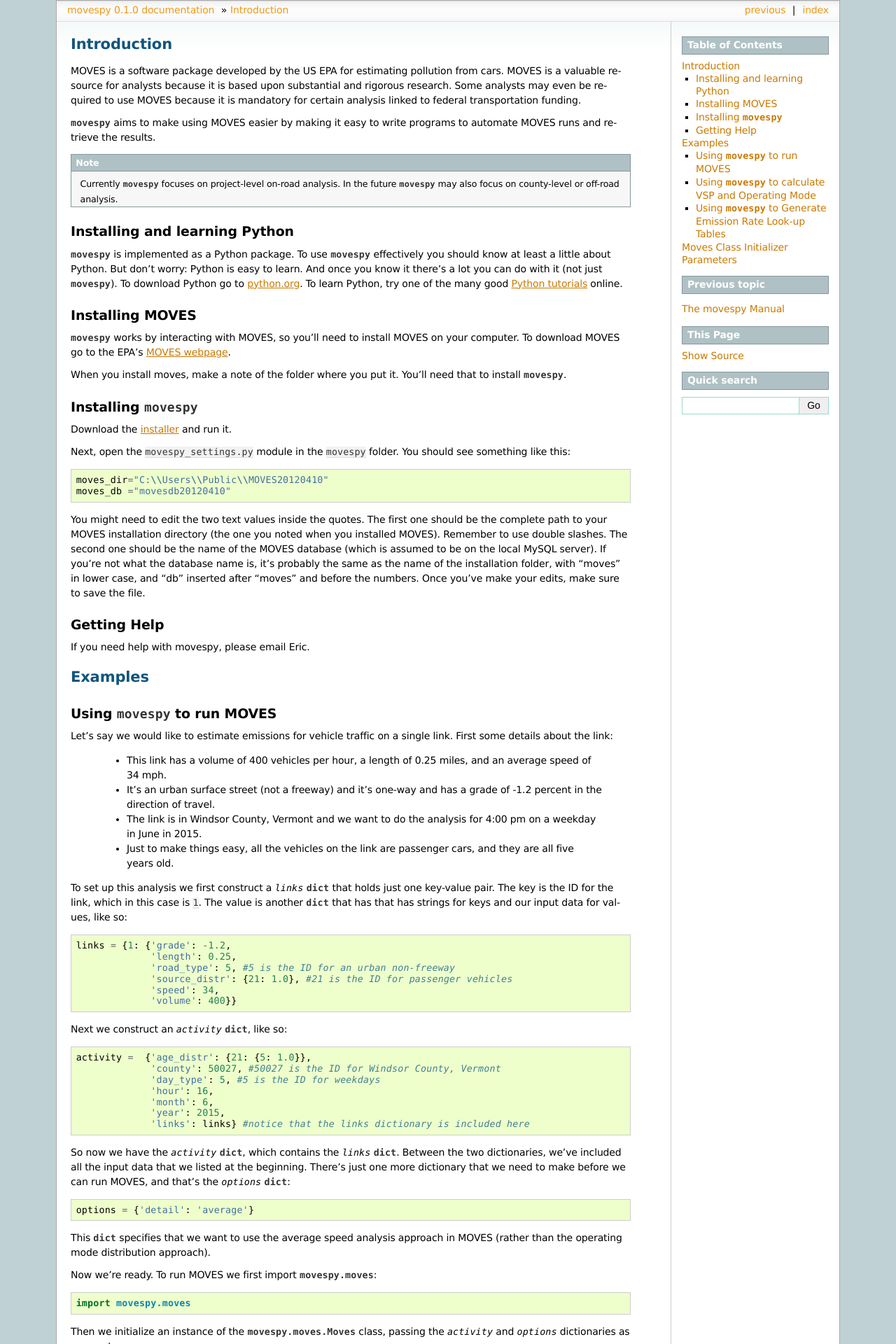
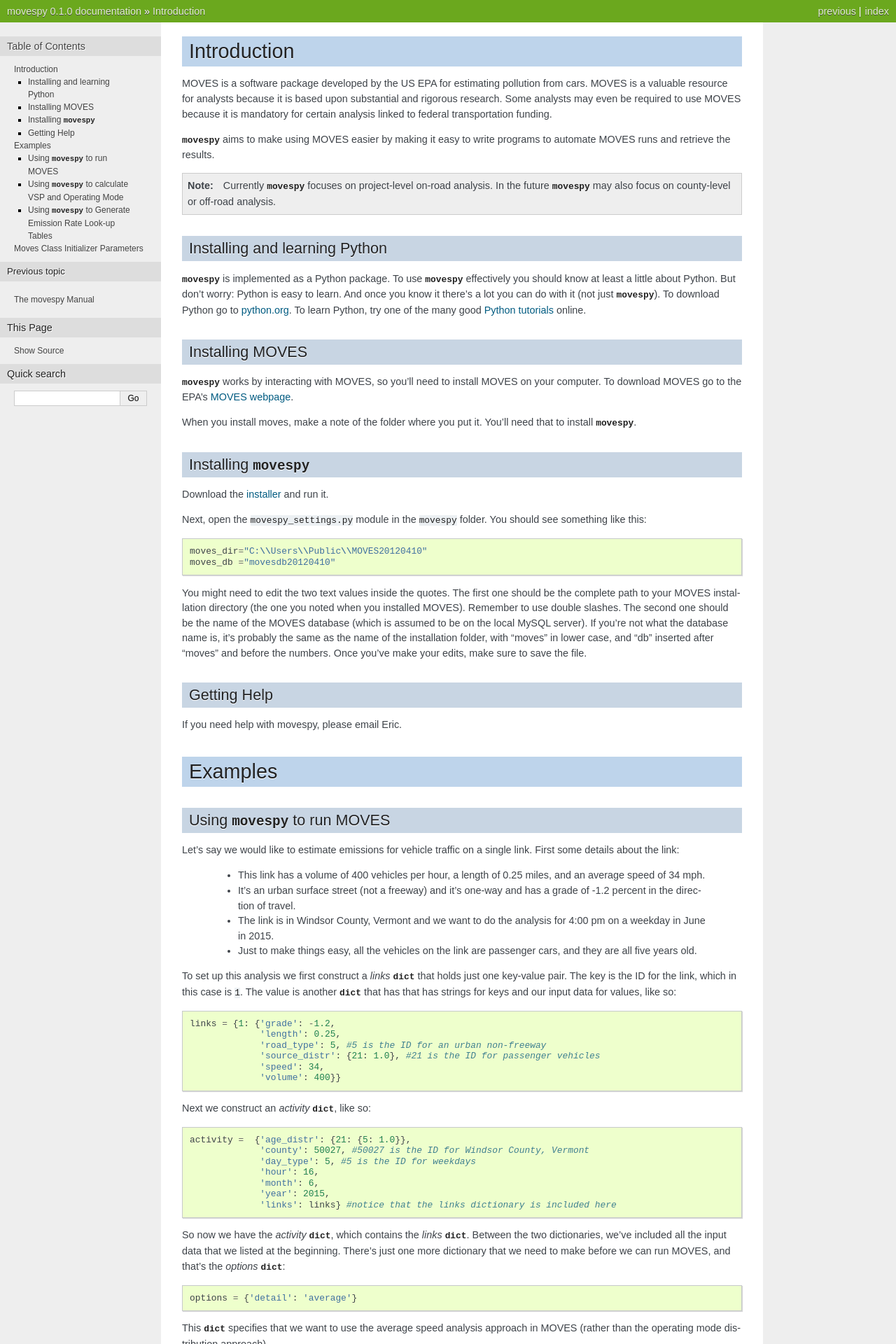
Before and after one commit to RSGInc/movespy, a Sphinx documentation site: the page built from docs/docs.rst, in a window 1280 px wide. Shown: the top 1920 px of the page at 70% size. Built offline with Sphinx 7.4.7, drawn with Linux system fonts in a browser that asks for light colours; formulas are drawn with MathJax 3; some of the changed text lies outside the part shown.

Commit message:
docs updates

```diff
--- a/docs/conf.py
+++ b/docs/conf.py
@@ -93,7 +93,7 @@
 
 # The theme to use for HTML and HTML Help pages.  See the documentation for
 # a list of builtin themes.
-html_theme = 'sphinxdoc'
+html_theme = 'nature'
 
 # Theme options are theme-specific and customize the look and feel of a theme
 # further.  For a list of options available for each theme, see the
--- a/docs/docs.rst
+++ b/docs/docs.rst
@@ -231,7 +231,7 @@
 
     import movespy.ratetable
 
-Then we run the :func:`movespy.ratetable.getRateTable function`, with our activity dictionary as the argument::
+Then we run the :func:`movespy.ratetable.getRateTable` function, with our activity dictionary as the argument::
 
     look_up_table = movespy.ratetable.getRateTable(activity)
 
```
